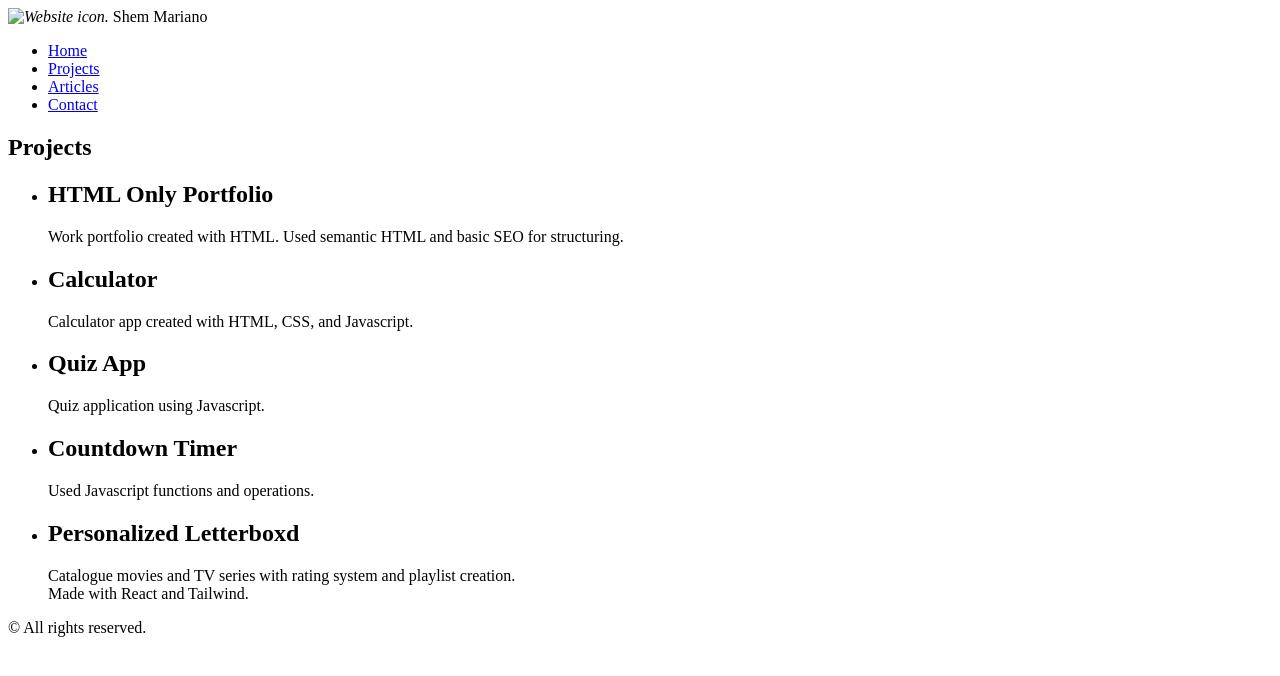
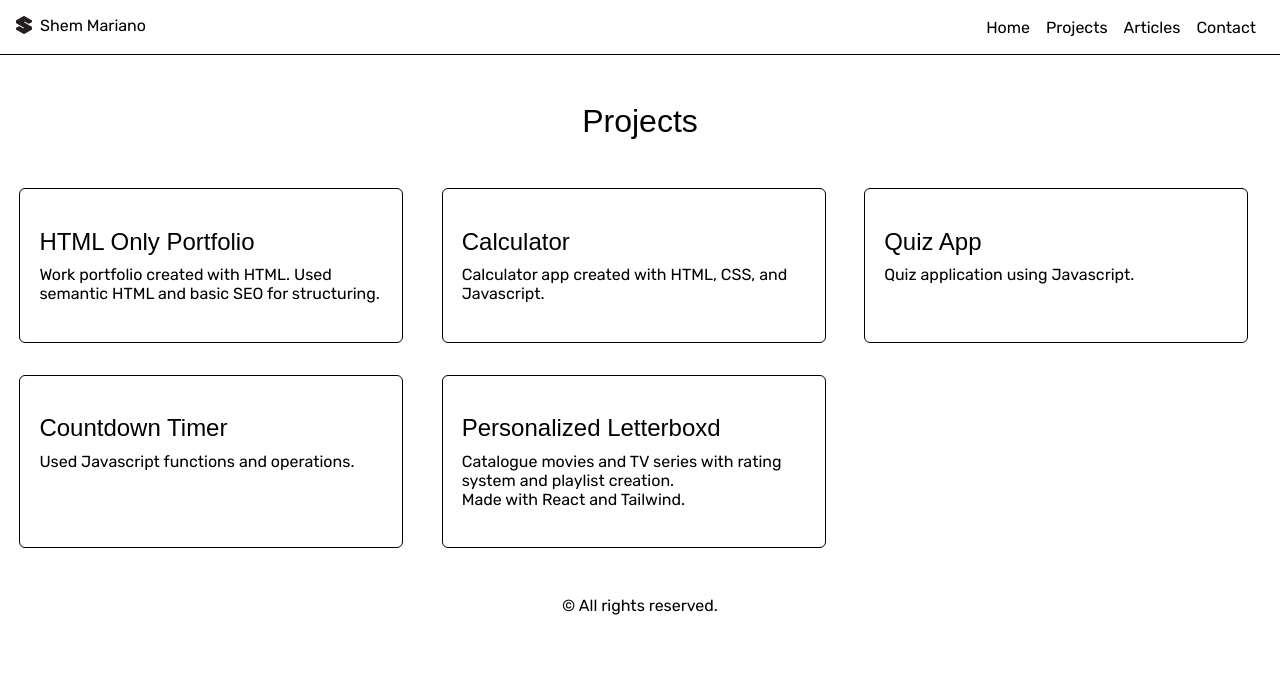
Before and after one commit to sheeemboi/fe-roadmap-projects, a plain HTML site: page Frontend/03-personal-portfolio/projects.html in a window 1280 px wide. Drawn offline with Linux system fonts and the light colour scheme; a web font is replaced by a local one.

Commit message:
Added CSS on portfolio projects.html

```diff
--- a/Frontend/03-personal-portfolio/projects.html
+++ b/Frontend/03-personal-portfolio/projects.html
@@ -14,50 +14,50 @@
 
   <link rel="preconnect" href="https://fonts.googleapis.com">
   <link rel="preconnect" href="https://fonts.gstatic.com" crossorigin>
-  <link href="https://fonts.googleapis.com/css2?family=Rubik:ital,wght@0,300..900;1,300..900&display=swap" rel="stylesheet">
+  <link href="https://fonts.googleapis.com/css2?family=Rubik:ital,wght@0,300..900;1,300..900&family=Spline+Sans+Mono:ital,wght@0,300..700;1,300..700&display=swap" rel="stylesheet">  <link rel="stylesheet" href="styles.css">
+
+  <link rel="stylesheet" href="styles.css">
 </head>
 <body>
   <header>
-    <div>
-      <i><img src="" alt="Website icon."></i>
+    <div class="brand">
+      <i><img src="favicon/logo.svg" alt="Website icon."></i>
       <span>Shem Mariano</span>
     </div>
-
     <nav>
-      <ul>
-        <li><a href="index.html">Home</a></li>
-        <li><a href="#">Projects</a></li>
-        <li><a href="articles.html">Articles</a></li>
-        <li><a href="contact.html">Contact</a></li>
+      <ul class="nav-list">
+        <li class="nav-item"><a href="index.html">Home</a></li>
+        <li class="nav-item"><a href="#">Projects</a></li>
+        <li class="nav-item"><a href="articles.html">Articles</a></li>
+        <li class="nav-item"><a href="contact.html">Contact</a></li>
       </ul>
     </nav>
   </header>
 
-  <main>
-    <section>
+  <main class="this-projects">
     <h1>Projects</h1>
-      <ul>
-        <li>
+    <ul class="this-projects-list">
+      <li class="tp-item">
         <h2>HTML Only Portfolio</h2>
         <p>Work portfolio created  with HTML. Used semantic HTML and basic SEO for structuring.</p>
       </li>
 
-        <li>
+      <li class="tp-item">
         <h2>Calculator</h2>
         <p>Calculator app created with HTML, CSS, and Javascript.</p>
       </li>
 
-        <li>
+      <li class="tp-item">
         <h2>Quiz App</h2>
         <p>Quiz application using Javascript.</p>
       </li>
 
-        <li>
+      <li class="tp-item">
         <h2>Countdown Timer</h2>
         <p>Used Javascript functions and operations.</p>
       </li>
 
-        <li>
+      <li class="tp-item">
         <h2>Personalized Letterboxd</h2>
         <p>
           Catalogue movies and TV series with rating system and playlist creation. <br>
@@ -65,7 +65,6 @@
         </p>
       </li>
     </ul>
-    </section>
   </main>
 
   <footer>
--- a/Frontend/03-personal-portfolio/styles.css
+++ b/Frontend/03-personal-portfolio/styles.css
@@ -21,13 +21,17 @@ body {
   font-family: var(--ff);
   width: 100%;
   margin: 0 auto;
+  overflow-y: scroll;
 }
 header, main, footer {
   display: flex;
   width: 100%;
   align-items: center;
   justify-content: space-evenly;
-  margin: 1rem 0;
+  padding: 1rem 0;
+}
+header {
+  border-bottom: 1px solid black;
 }
 .brand {
   display: flex;
@@ -55,7 +59,7 @@ header, main, footer {
   justify-content: center;
   align-items: center;
   width: 100%;
-  border: 1px solid black;
+  border-bottom: 1px solid black;
 }
 .projects, .work-exp, .education, .reviews {
   display: flex;
@@ -106,7 +110,28 @@ header, main, footer {
 .reviews blockquote footer {
   display: block;
 }
+/* projects.html */
+.this-projects {
+  h1 {
+    margin: 2rem 0;
+  }
+}
+.this-projects-list {
+  display: flex;
 
+  flex-direction: column;
+  flex-wrap: wrap;
+  list-style: none;
+}
+.tp-item {
+  border: 1px solid black;
+  border-radius: 6px;
+  margin: 1rem 0;
+  padding: 1.2rem;
+  > h2 {
+    margin-bottom: 0.6rem;
+  }
+}
 @media screen and (max-width: 480px) {
   header, main {
     flex-direction: column;
@@ -135,13 +160,20 @@ header, main, footer {
     width: 90%;
     margin: 0.4rem 0;
   }
+  /* mobile - projects.html */
+  .this-projects-list {
+    align-items: center;
+  }
+  .tp-item {
+    width: 90%;
+  }
 }
 
 @media screen and (min-width: 481px) {
   header {
     flex-direction: row;
     justify-content: space-between;
-    padding: 0 1rem;
+    padding: 1rem 1rem;
   }
   main {
     flex-direction: row;
@@ -160,6 +192,16 @@ header, main, footer {
   }
   .reviews blockquote {
     margin: 0.6rem 0;
+  }
+  /* tablet - projects.html */
+  .this-projects-list {
+    flex-direction: row;
+    justify-content: flex-start;
+  }
+  .tp-item {
+    margin: 1rem 2.5%;
+    width: 45%;
+    padding: 2.4rem 1.2rem;
   }
 }
 @media screen and (min-width:1024px) {
@@ -182,4 +224,9 @@ header, main, footer {
   .reviews blockquote {
     width: 30%;
   }
+  /* desktop - projects.html */
+  .tp-item {
+    margin: 1rem 1.5%;
+    width: 30%;
+  }
 }
```
Also changed, not shown: Frontend/03-personal-portfolio/index.html (+0 -1 lines). Lines whose indentation alone changed are shown as unchanged.
